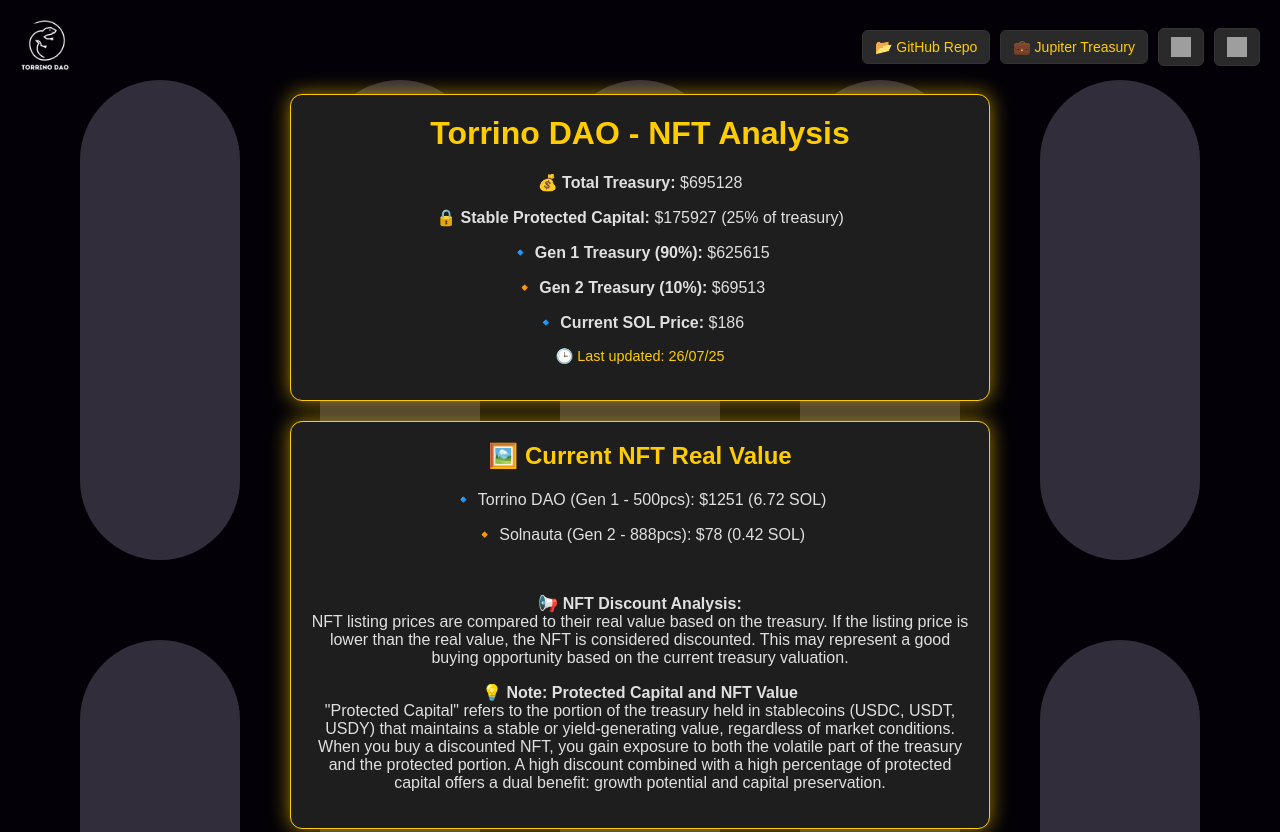
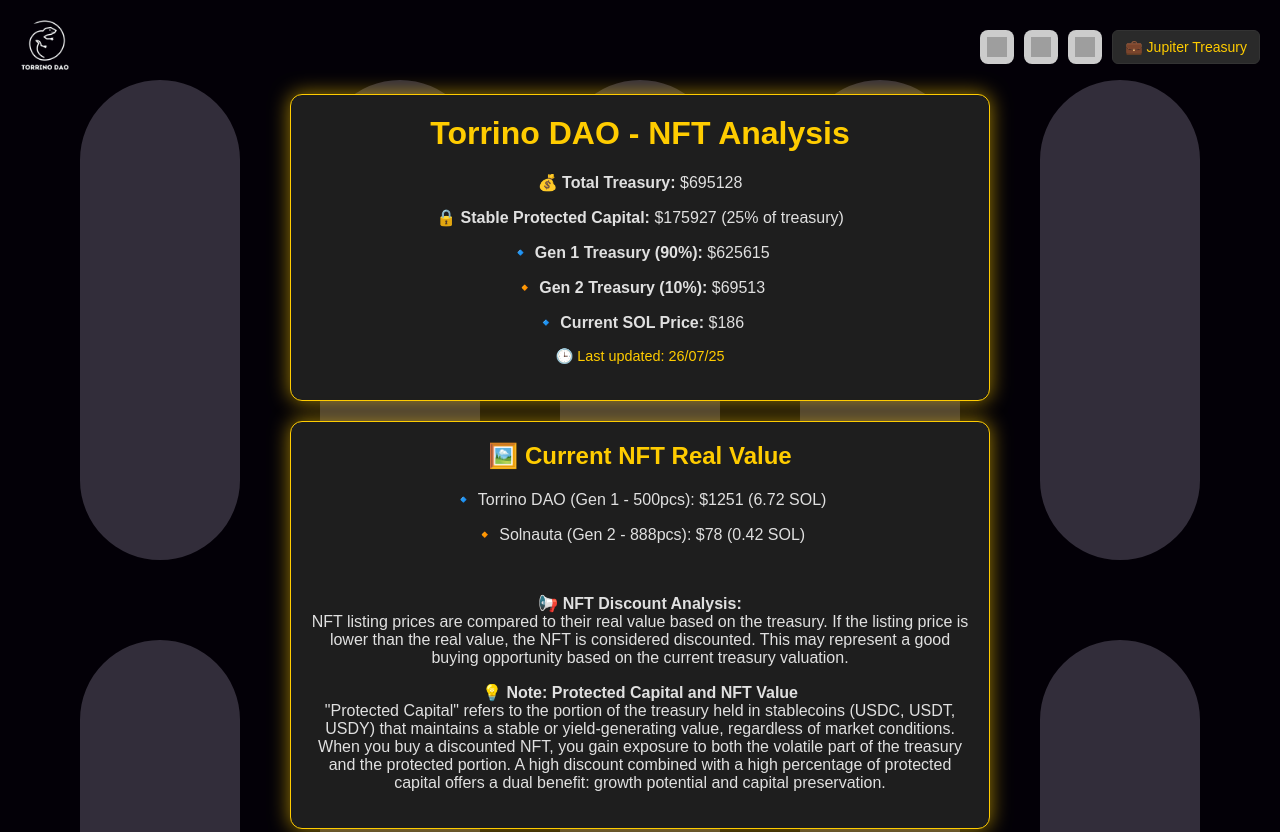
Before and after one commit to Happydao/torrino-dao-dashboard, a website: page index.html in a window 1280 px wide. Shown: the top 832 px of the page. Drawn offline with Linux system fonts and the light colour scheme; grey boxes are pictures that could not be loaded.

Commit message:
Update index.html

```diff
--- a/index.html
+++ b/index.html
@@ -46,7 +46,23 @@
       gap: 10px;
     }
 
-    .top-links a {
+    .top-links a.icon-link {
+      background: #cccccc;
+      border-radius: 8px;
+      padding: 6px;
+      display: flex;
+      align-items: center;
+      justify-content: center;
+      width: 34px;
+      height: 34px;
+    }
+
+    .top-links img {
+      height: 20px;
+      width: 20px;
+    }
+
+    .top-links a.text-link {
       padding: 8px 12px;
       background: #2a2a2a;
       color: #ffcc00;
@@ -57,11 +73,6 @@
       display: flex;
       align-items: center;
       gap: 6px;
-    }
-
-    .top-links img {
-      height: 20px;
-      width: 20px;
     }
 
     .card {
@@ -115,11 +126,6 @@
         padding: 15px;
       }
 
-      .top-links a {
-        font-size: 12px;
-        padding: 6px 10px;
-      }
-
       .logo img {
         height: 40px;
       }
@@ -132,17 +138,17 @@
       <img src="torrino-dao.png" alt="Torrino DAO Logo" />
     </div>
     <div class="top-links">
-      <a href="https://github.com/Happydao/torrino-dao-dashboard" target="_blank">
-        📂 GitHub Repo
+      <a class="icon-link" href="https://github.com/Happydao/torrino-dao-dashboard" target="_blank">
+        <img src="https://cdn-icons-png.flaticon.com/512/733/733553.png" alt="GitHub" />
       </a>
-      <a href="https://jup.ag/portfolio/EKjb5grMX19c3cAZa5LQjqksDpqqVLTGZrswh79WkPdD" target="_blank">
-        💼 Jupiter Treasury
-      </a>
-      <a href="https://discord.gg/yYkwEjcKa9" target="_blank">
+      <a class="icon-link" href="https://discord.gg/yYkwEjcKa9" target="_blank">
         <img src="https://cdn-icons-png.flaticon.com/512/3670/3670157.png" alt="Discord" />
       </a>
-      <a href="https://twitter.com/Torrino_DAO" target="_blank">
-        <img src="https://cdn-icons-png.flaticon.com/512/5968/5968958.png" alt="Twitter" />
+      <a class="icon-link" href="https://twitter.com/Torrino_DAO" target="_blank">
+        <img src="https://cdn-icons-png.flaticon.com/512/5968/5968958.png" alt="Twitter (X)" />
+      </a>
+      <a class="text-link" href="https://jup.ag/portfolio/EKjb5grMX19c3cAZa5LQjqksDpqqVLTGZrswh79WkPdD" target="_blank">
+        💼 Jupiter Treasury
       </a>
     </div>
   </div>
```
